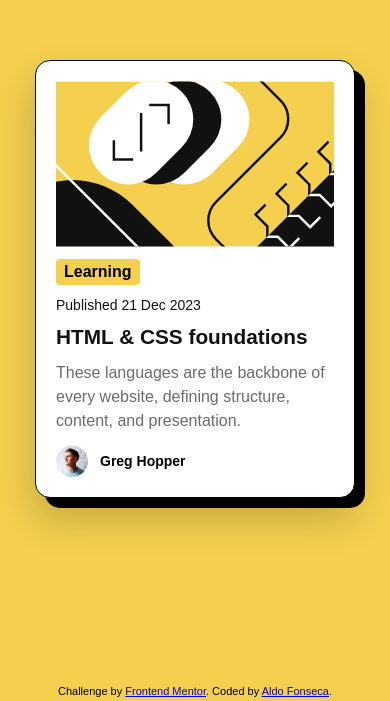
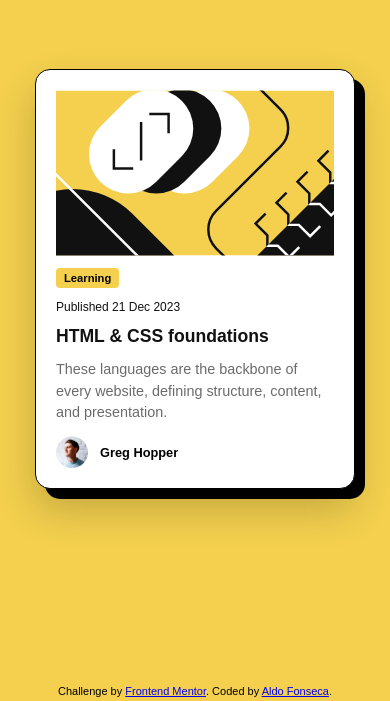
Before and after one commit to Alto0327/blog-preview-card-main, a plain HTML site: page index.html in a window 390 px wide. Shown: the part 143-844 px from the top of the page. Drawn offline with Linux system fonts and the light colour scheme.

Commit message:
Removed Media Queries

```diff
--- a/style.css
+++ b/style.css
@@ -57,17 +57,21 @@ body {
   border-radius: 4px;
   font-weight: 700;
   width: fit-content;
+  font-size: clamp(0.7rem, 1vw + 0.3rem, 0.85rem);
 }
 
+
 .publication {
-  font-size: 14px;
+  font-size: clamp(0.75rem, 1vw + 0.4rem, 0.9rem);
   color: var(--grey-1);
 }
 
+
 .title {
-  font-size: 1.3rem;
+  font-size: clamp(1.1rem, 2vw + 0.5rem, 1.35rem);
   color: var(--grey-1);
 }
+
 .title:hover {
   color: var(--yellow);
   cursor: pointer;
@@ -76,7 +80,7 @@ body {
 .hook {
   color: var(--grey-2);
   line-height: 1.5;
-  font-size: 16px;
+  font-size: clamp(0.9rem, 1.5vw + 0.4rem, 1rem);
 }
 
 /* AUTHOR */
@@ -92,9 +96,10 @@ body {
 }
 
 .author__name {
-  font-size: 14px;
+  font-size: clamp(0.8rem, 1vw + 0.4rem, 0.95rem);
   font-weight: 700;
 }
+
 
 /* FOOTER */
 .attribution {
@@ -102,9 +107,3 @@ body {
   bottom: 4px;
   font-size: 11px;
 }
-
-@media (max-width: 375px) {
-  .attribution {
-    font-size: 10px;
-  }
-}
```
